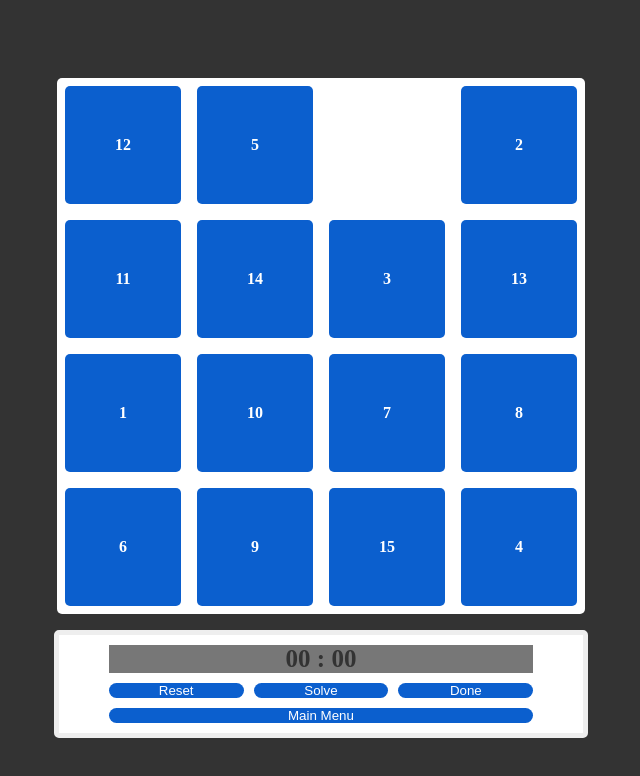
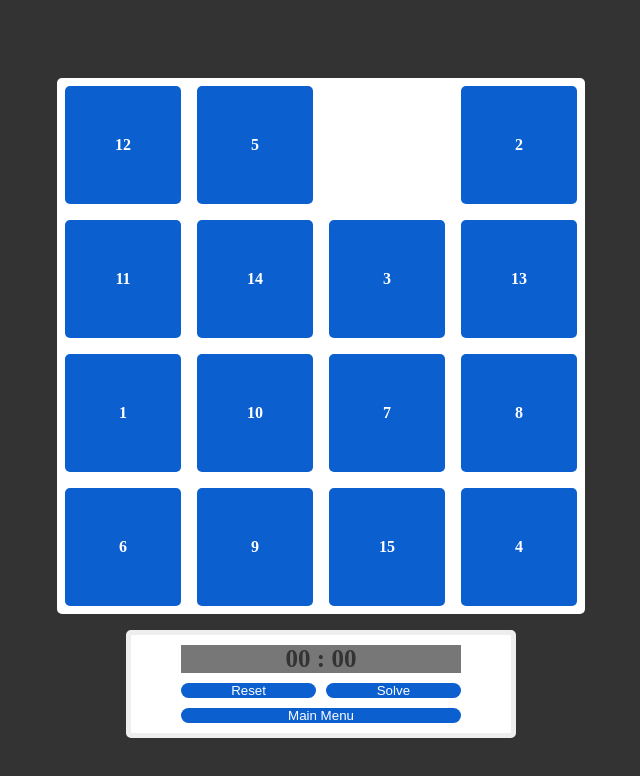
Before and after one commit to Aidaman/ng-fifteen, an Angular app: page /ClassicGame in a window 1280 px wide. Shown: the top 776 px of the page, without its empty margins (319-959 px from the left). Built offline with nearby package versions, Linux system fonts and the light colour scheme.

Commit message:
code-refactor

```diff
--- a/src/app/app.component.html
+++ b/src/app/app.component.html
@@ -3,6 +3,7 @@
   <h1 class="mainHeader">15-game. So, let's start?</h1>
   <div class="choiceBox">
     <button class="choiceButton" (click)="directTo('ClassicGame')">Start</button>
+    <button class="choiceButton" (click)="directTo('YourNinjaWay')">No, i'm on my way</button>
   </div>
 </div>
 <router-outlet></router-outlet>
--- a/src/app/app.module.ts
+++ b/src/app/app.module.ts
@@ -10,10 +10,6 @@ const routes = [
     path: "ClassicGame",
     component: GameComponent
   },
-  {
-    path: "ClassicGame",
-    component: GameComponent
-  }
 ]
 
 @NgModule({
--- a/src/app/game/game.component.css
+++ b/src/app/game/game.component.css
@@ -60,8 +60,8 @@
 .menu{
   display: grid;
 
-  grid-template-rows: repeat(3, 0.5fr);
-  grid-template-columns: repeat(3, 1fr);
+  grid-template-rows: repeat(2, 0.5fr);
+  grid-template-columns: repeat(2, 1fr);
 
   grid-column-gap: 10px;
   grid-row-gap: 10px;
--- a/src/app/game/game.component.html
+++ b/src/app/game/game.component.html
@@ -8,7 +8,6 @@
     </div>
     <button (click)="Mix()" class="gameButton">Reset</button>
     <button (click)="Solve()" class="gameButton">Solve</button>
-    <button (click)="CheckCorrect()" class="gameButton">Done</button>
     <button (click)="DirectTo('')" class="gameButton" id="goToMain">Main Menu</button>
   </div>
 </div>
--- a/src/app/game/game.component.ts
+++ b/src/app/game/game.component.ts
@@ -1,6 +1,12 @@
 import {Component, OnInit} from '@angular/core';
 import {Router} from "@angular/router";
 import {interval, Observable, Subscription} from "rxjs";
+
+export interface IElement {
+  viewValue: string,
+  content: string,
+  value: number
+}
 
 @Component({
   selector: 'app-game',
@@ -11,31 +17,13 @@ import {interval, Observable, Subscription} from "rxjs";
 export class GameComponent implements OnInit{
   private IsSolvedAuto: boolean = false;
   private isFirstMove: boolean = false;
-
-  ngOnInit(): void {
-  }
-
-  constructor(private router: Router) {
-    this.Mix();
-    console.log(this.arr15);
-  }
-
-  //Timer logic
-  public minutes: number = 0;
-  public seconds: number = 0;
   private $tick: Observable<number> = interval(1000);
   private subscription!: Subscription;
 
-  private count() : void{
-    this.seconds++;
-    if (this.seconds >= 60) {
-      ++this.minutes;
-      this.seconds = 0;
-    }
-  }
+  public minutes: number = 0;
+  public seconds: number = 0;
 
-  //Game logic
-  public arr15 = [
+  public arr15: IElement[] = [
     {
       viewValue: 'empty',
       content: '',
@@ -117,35 +105,58 @@ export class GameComponent implements OnInit{
       value: 15
     },
   ]
-  SwitchPosition(arg : any) : void {
+
+  constructor(private router: Router) {
+  }
+
+  ngOnInit(): void {
+    this.Mix();
+  }
+
+  //Timer logic
+  private count() : void{
+    this.seconds++;
+    if (this.seconds >= 60) {
+      ++this.minutes;
+      this.seconds = 0;
+    }
+  }
+
+  //Game logic
+  public SwitchPosition(arg : IElement) : void {
     if (!this.isFirstMove){
       this.isFirstMove = true;
       this.subscription = this.$tick.subscribe( () => {this.count()})
     }
 
+    let correctArr = this.arr15.slice(0).sort((a, b) => a.value-b.value);
     let tmp  =  this.arr15[this.arr15.findIndex(val => val.value == arg.value)];
     let tmpIndex : number  =  this.arr15.findIndex(val => val.value == arg.value);
     let zeroElemIndex : number = this.arr15.findIndex(val => val.value == 0);
+
     if (tmpIndex == zeroElemIndex+1 || tmpIndex == zeroElemIndex+4 || tmpIndex == zeroElemIndex-1 || tmpIndex == zeroElemIndex-4){
       this.arr15[tmpIndex] = this.arr15[zeroElemIndex];
       this.arr15[zeroElemIndex] = tmp;
     }
+    if (this.arr15 === correctArr){
+      this.CheckCorrect();
+    }
   }
 
-  Mix() {
+  public Mix() : void {
     for (let i= 0; i <10; i++){
       this.arr15.sort(()=>Math.random() -0.5)
     }
   }
 
-  Solve() {
+  public Solve() : void {
     this.arr15 = this.arr15.sort((a, b) => a.value-b.value);
+    this.IsSolvedAuto = true;
 
-    this.IsSolvedAuto = true;
+    this.CheckCorrect();
   }
 
-  CheckCorrect() {
-    //let tmp = this.arr15.slice(0);
+  private CheckCorrect() : any {
     let Checked : boolean = this.arr15 === this.arr15.slice(0).sort((a, b) => a.value-b.value);
     if (this.IsSolvedAuto){
       alert("Okay, you've done, but not with yourself. It took for you " + this.minutes + " mins & " + this.seconds + " secs");
@@ -158,7 +169,7 @@ export class GameComponent implements OnInit{
     alert("Nope it's not done");
   }
 
-  DirectTo(url: string) {
+  public DirectTo(url: string): void {
     this.router.navigate([url]);
   }
 }
```
Also changed, not shown: src/images/classicMode.png (added), src/images/imageMode.png (added).
